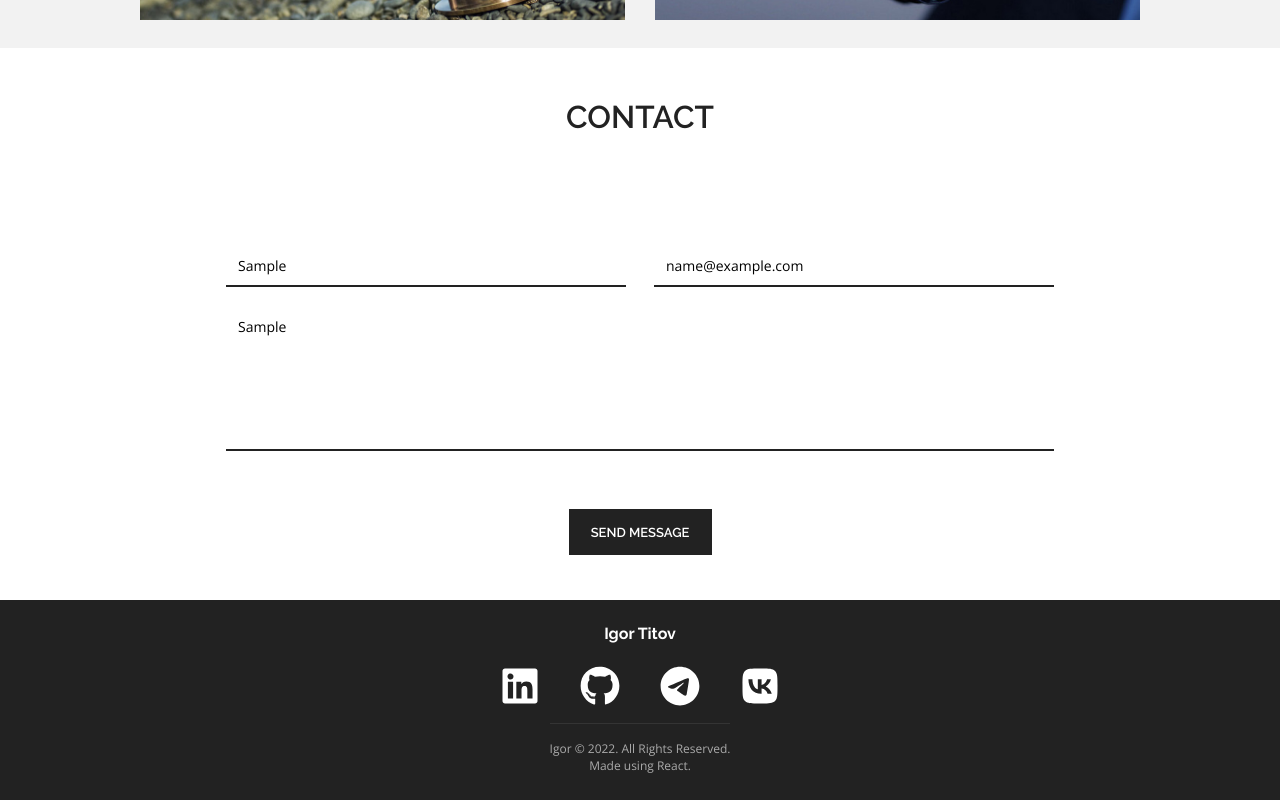
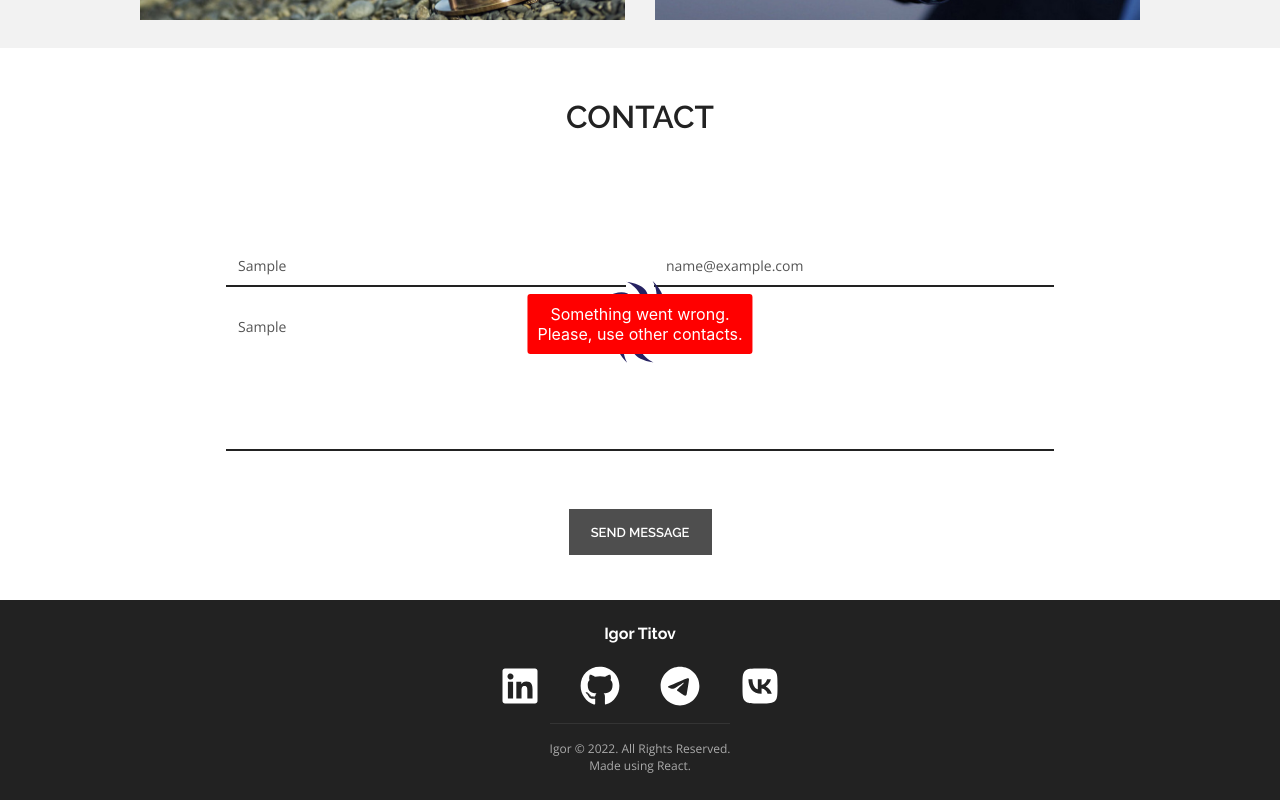
Before and after one commit to Freiii21/portfolio-react, a React (Create React App) app: page / in a window 1280 px wide. Both pictures are taken after typing "Sample", "name@example.com", "Sample" into the empty fields and a click on the button "SEND MESSAGE". Shown: the part 2187-2987 px from the top of the page. Built offline with nearby package versions, Linux system fonts and the light colour scheme.

Commit message:
#42 design improvements_44

```diff
--- a/src/App.tsx
+++ b/src/App.tsx
@@ -95,12 +95,12 @@ function App() {
         setUnderlineMenu(temp);
     }
 
-    const [backgroundImageIsLoaded, setBackgroundImageIsLoaded] = useState<boolean>(false)
-    let img = document.createElement('img');
-    img.src = background;
-    img.onload = function () {
-        setBackgroundImageIsLoaded(true)
-    };
+    // const [backgroundImageIsLoaded, setBackgroundImageIsLoaded] = useState<boolean>(false)
+    // let img = document.createElement('img');
+    // img.src = background;
+    // img.onload = function () {
+    //     setBackgroundImageIsLoaded(true)
+    // };
 
     return (
         <div className="App">
--- a/src/e4-contact/Contact.module.scss
+++ b/src/e4-contact/Contact.module.scss
@@ -3,6 +3,7 @@
 
 .contact {
   min-height: 69vh;
+  position: relative;
   .contactContainer {
     flex-direction: column;
     justify-content: flex-start;
@@ -27,7 +28,7 @@
             font-size: 12px;
             font-weight: bold;
           }
-          .nameError {
+          .errorInput {
             border-bottom: 2px solid red;
           }
         }
@@ -67,6 +68,9 @@
           font-size: 12px;
           font-weight: bold;
         }
+        .errorArea {
+          border-bottom: 2px solid red;
+        }
       }
     }
     button {
@@ -79,11 +83,55 @@
       text-transform: uppercase;
       @include text(Raleway-SemiBold, sans-serif, 13px);
       color: $textColor;
+      &:hover {
+        background-color: transparent;
+        color: $textSeconsdColor;
+      }
+      &:disabled {
+        pointer-events: none;
+        background-color: $bgSecondColor;
+        color: $textColor;
+        opacity: 0.8;
+      }
     }
-    button:hover {
-      background-color: transparent;
-      color: $textSeconsdColor;
-    }
+  }
+  .preloader{
+    position: absolute;
+    top: 50%;
+    left: 50%;
+    transform: translate(-50%, -50%);
+  }
+  .messageFailedHidden{
+    @extend .preloader;
+    text-align: center;
+    padding: 10px;
+    background-color: red;
+    color: white;
+    border-radius: 3px;
+    visibility: hidden;
+    opacity: 0;
+    transition: all 1s ease-in-out;
+  }
+  .messageFailed{
+    @extend .messageFailedHidden;
+    visibility: visible;
+    opacity: 1;
+  }
+  .messageSuccessHidden{
+    @extend .preloader;
+    text-align: center;
+    padding: 10px;
+    color: white;
+    border-radius: 3px;
+    background-color: green;
+    visibility: hidden;
+    opacity: 0;
+    transition: all 1s ease-in-out;
+  }
+  .messageSuccess{
+    @extend .messageSuccessHidden;
+    visibility: visible;
+    opacity: 1;
   }
 }
 
--- a/src/e4-contact/Contact.tsx
+++ b/src/e4-contact/Contact.tsx
@@ -3,12 +3,19 @@ import s from './Contact.module.scss'
 import sc from './../common/styles/Container.module.scss'
 import {Title} from '../common/components/Title/Title';
 import axios from 'axios';
+import preloader from './../assets/images/preloader.svg';
 
 type ContactPropsType = {
     contactRef: MutableRefObject<null | HTMLDivElement>
 }
 
 export const Contact = (props: ContactPropsType) => {
+    const [isSending, setIsSending] = useState<boolean>(false);
+    const [isSendingSuccess, setIsSendingSuccess] = useState<"idle" | "failed" | "success">("failed");
+
+    const successMessageClass = isSendingSuccess !== "success" ? s.messageSuccessHidden : s.messageSuccess;
+    const failedMessageClass = isSendingSuccess !== "failed" ? s.messageFailedHidden : s.messageFailed;
+
     const [name, setName] = useState<string>("");
     const [email, setEmail] = useState<string>("");
     const [message, setMessage] = useState<string>("");
@@ -17,20 +24,25 @@ export const Contact = (props: ContactPropsType) => {
     const [emailError, setEmailError] = useState<boolean>(false);
     const [messageError, setMessageError] = useState<boolean>(false);
 
-    const nameClass = nameError ? s.nameError : "";
-    const emailClass = emailError ? s.emailError : "";
-    const messageClass = messageError ? s.messageError : "";
+    const nameClass = nameError ? s.errorInput : "";
+    const emailClass = emailError ? s.errorInput : "";
+    const messageClass = messageError ? s.errorArea : "";
 
     const onNameChange = (e: ChangeEvent<HTMLInputElement>) => {
         setNameError(false);
         setName(e.currentTarget.value);
     };
     const onEmailChange = (e: ChangeEvent<HTMLInputElement>) => {
+        setEmailError(false);
         setEmail(e.currentTarget.value);
     };
     const onMessageChange = (e: ChangeEvent<HTMLTextAreaElement>) => {
+        setMessageError(false);
         setMessage(e.currentTarget.value);
     };
+    const emailRegExp = /^[\w][\w-.]*@[\w-]+\.[a-z]{2,7}$/i;
+    const emailValidator = (email: string): boolean => emailRegExp.test(email);
+
     const sendMessage = () => {
         // axios.post("http://localhost:3010/sendMessage", {
         //     value: "aaa",
@@ -44,11 +56,28 @@ export const Contact = (props: ContactPropsType) => {
             setNameError(true);
             errorCounter += 1;
         }
+        if (!emailValidator(email)) {
+            setEmailError(true);
+            errorCounter += 1;
+        }
+        if (!message) {
+            setMessageError(true);
+            errorCounter += 1;
+        }
         if (errorCounter > 0) {
             return;
         }
-        alert('aa');
+        setIsSending(true);
+        setTimeout(()=>{
+            console.log(`name: ${name}\nemail: ${email}\nmessage: ${message}`);
+            setIsSending(false);
+        },5000);
+        setTimeout(()=>{
+            setIsSendingSuccess("idle");
+        },10000);
     }
+
+
 
     return (
         <div>
@@ -59,20 +88,41 @@ export const Contact = (props: ContactPropsType) => {
                     <form className={s.formContainer}>
                         <div className={s.inputFields}>
                             <div className={s.inputBox}>
-                                <input placeholder="Name" value={name} onChange={onNameChange} className={nameClass}/>
+                                <input placeholder="Name"
+                                       value={name}
+                                       onChange={onNameChange}
+                                       disabled={isSending}
+                                       className={nameClass}/>
                                 {nameError && <div className={s.error}>Name cannot be empty</div>}
                             </div>
                             <div className={s.inputBox}>
-                                <input placeholder="Email" value={email} onChange={onEmailChange} className={emailClass}/>
+                                <input placeholder="Email"
+                                       value={email}
+                                       onChange={onEmailChange}
+                                       disabled={isSending}
+                                       className={emailClass}/>
                                 {emailError && <div className={s.error}>Email format is invalid</div>}
                             </div>
                         </div>
                         <div className={s.textAreaBox}>
-                            <textarea placeholder="Your message" value={message} onChange={onMessageChange}/>
+                            <textarea placeholder="Your message"
+                                      value={message}
+                                      onChange={onMessageChange}
+                                      disabled={isSending}
+                                      className={messageClass}/>
                             {messageError && <div className={s.errorTextArea}>Message cannot be empty</div>}
                         </div>
                     </form>
-                    <button onClick={sendMessage}>Send message</button>
+                    <button onClick={sendMessage} disabled={isSending}>Send message</button>
+                </div>
+                {isSending && <div className={s.preloader}>
+                    <img src={preloader} alt=""/>
+                </div>}
+                <div className={failedMessageClass}>
+                    Something went wrong.<br/>Please, use other contacts.
+                </div>
+                <div className={successMessageClass}>
+                    Message sent successfully!<br/>I will contact you soon.
                 </div>
             </div>
         </div>
```
Also changed, not shown: src/assets/images/preloader.svg.
